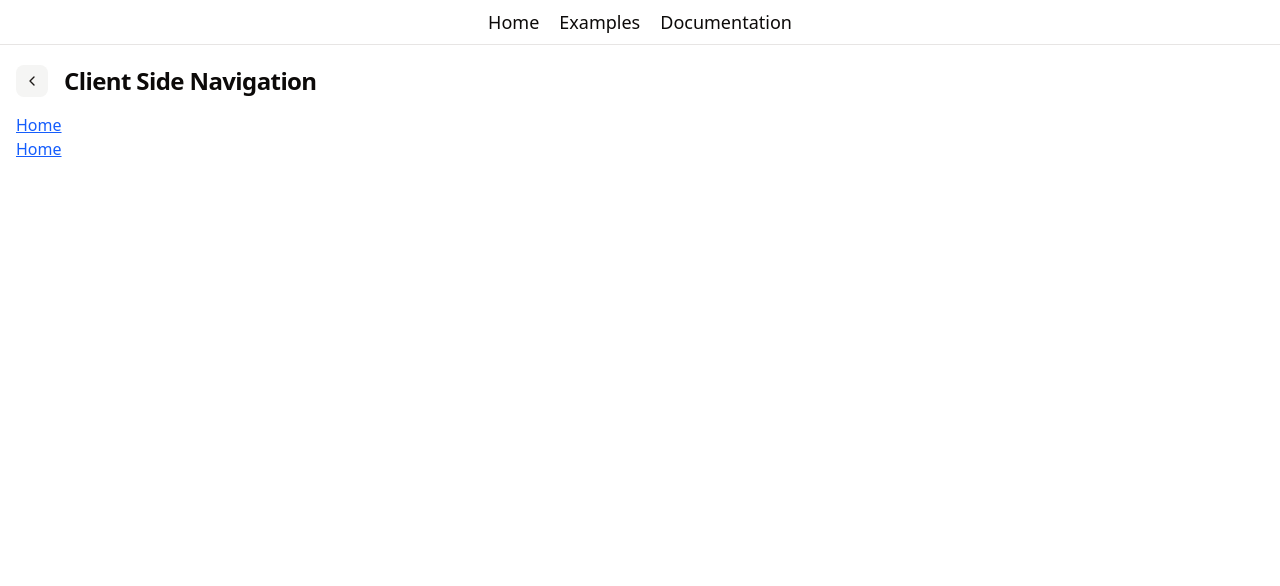
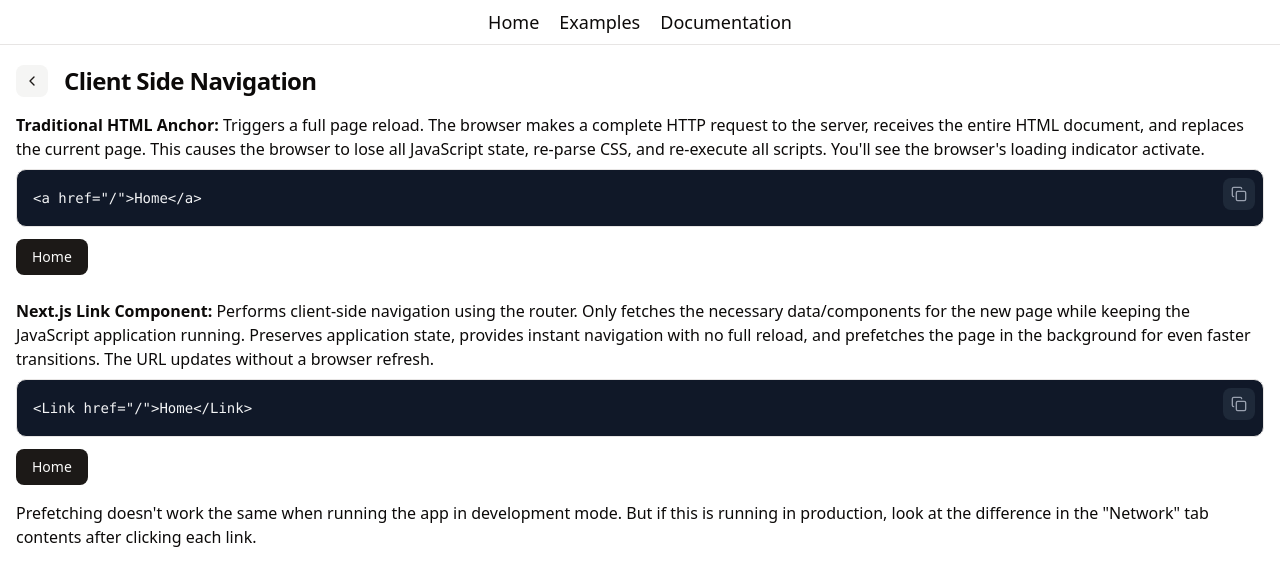
Before and after one commit to brhega/next-react-app, a Next.js app: page /examples/client-side-navigation in a window 1280 px wide. Shown: the top 586 px of the page. Built offline with nearby package versions, Linux system fonts and the light colour scheme.

Commit message:
client side navigation

```diff
--- a/app/examples/client-side-navigation/page.tsx
+++ b/app/examples/client-side-navigation/page.tsx
@@ -1,3 +1,4 @@
+import CodeBlock from "@/components/code-block";
 import { Button } from "@/components/ui/button";
 import { ChevronLeftIcon } from "lucide-react";
 import Link from "next/link";
@@ -17,12 +18,38 @@ export default function ClientSideNavigationPage() {
             </div>
 
             <div className="my-4">
-                <div>
-                    <a href="/" className="text-blue-600 underline">Home</a>
+                 <p className="mb-2">
+                    <strong>Traditional HTML Anchor:</strong> Triggers a full page reload. The browser makes a complete HTTP request to the server,
+                    receives the entire HTML document, and replaces the current page. This causes the browser to lose all JavaScript state,
+                    re-parse CSS, and re-execute all scripts. You'll see the browser's loading indicator activate.
+                </p>
+                <CodeBlock
+                    language="html"
+                    code={'<a href="/\">Home</a>'}
+                />
+                <div className="my-3">
+                    <Button asChild>
+                        <a href="/">Home</a>
+                    </Button>
                 </div>
-                <div>
-                    <Link href="/" className="text-blue-600 underline">Home</Link>
+                <p className="mb-2 mt-6">
+                    <strong>Next.js Link Component:</strong> Performs client-side navigation using the router. Only fetches the necessary data/components
+                    for the new page while keeping the JavaScript application running. Preserves application state, provides instant navigation
+                    with no full reload, and prefetches the page in the background for even faster transitions. The URL updates without a browser refresh.
+                </p>
+                <CodeBlock
+                    language="html"
+                    code={'<Link href="/">Home</Link>'}
+                />
+                <div className="my-3">
+                    <Button asChild>
+                        <Link href="/">Home</Link>
+                    </Button>
                 </div>
+            </div>
+
+            <div>
+                <p>Prefetching doesn't work the same when running the app in development mode.  But if this is running in production, look at the difference in the "Network" tab contents after clicking each link.</p>
             </div>
         </div>
     );
```
